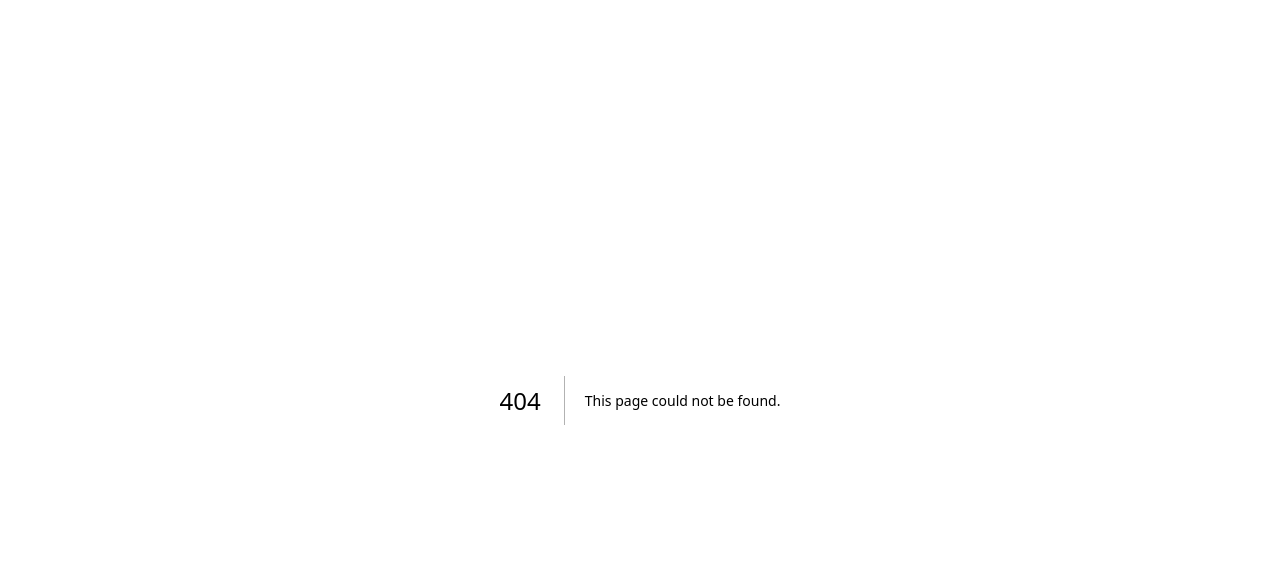
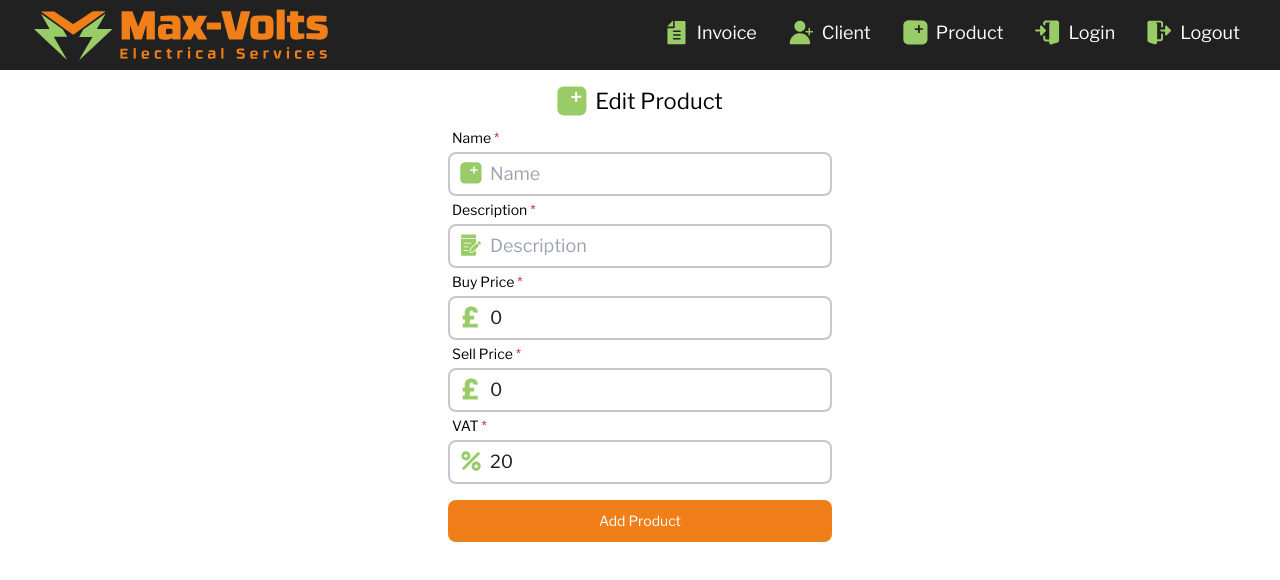
Before and after one commit to matt-powelldev2784/max_volts, a Next.js app: page /pages/product/edit-product in a window 1280 px wide. Before the commit this address had no page. Shown: the top 580 px of the page. Built offline with nearby package versions, Linux system fonts and the light colour scheme; no server answers.

Commit message:
feat: add edit product page

```diff
--- a/src/app/components/index.tsx
+++ b/src/app/components/index.tsx
@@ -1,6 +1,7 @@
 export { EditInvoice } from './invoice/EditInvoice'
 export { InvoiceList } from './invoice/InvoiceList'
 export { AddProduct } from './product/addProduct/AddProduct'
+export { EditProduct } from './product/editProduct/EditProduct'
 export { IsLoggedIn } from './IsLoggedIn/IsLoggedIn'
 export { NavBar } from './navbar/NavBar'
 export { CreateInvoice } from './invoice/CreateInvoice'
--- a/src/app/components/product/editProduct/editProduct.tsx
+++ b/src/app/components/product/editProduct/editProduct.tsx
@@ -5,13 +5,13 @@ import { Button } from '@/ui/button/button'
 import { useEditProductFormik } from './lib/useEditProductFormik'
 import { PageTitle } from '@/app/lib/PageTitle'
 
-export const AddProduct = () => {
+export const EditProduct = () => {
   const formik = useEditProductFormik()
 
   return (
     <section className="min-h-screen w-screen">
       <div className="flexCol mt-4">
-        <PageTitle text={'Add Product'} imgPath={'/icons/add_product.svg'} />
+        <PageTitle text={'Edit Product'} imgPath={'/icons/add_product.svg'} />
 
         <form
           className="w-screen md:w-[400px] flexCol min-w-[310px] p-2"
--- /dev/null
+++ b/src/app/pages/product/edit-product/page.tsx
@@ -0,0 +1,10 @@
+import { EditProduct, NavBar } from '@/app/components'
+
+export default function AddProductPage() {
+  return (
+    <main className="min-h-screen min-w-screen">
+      <NavBar />
+      <EditProduct />
+    </main>
+  )
+}
```
